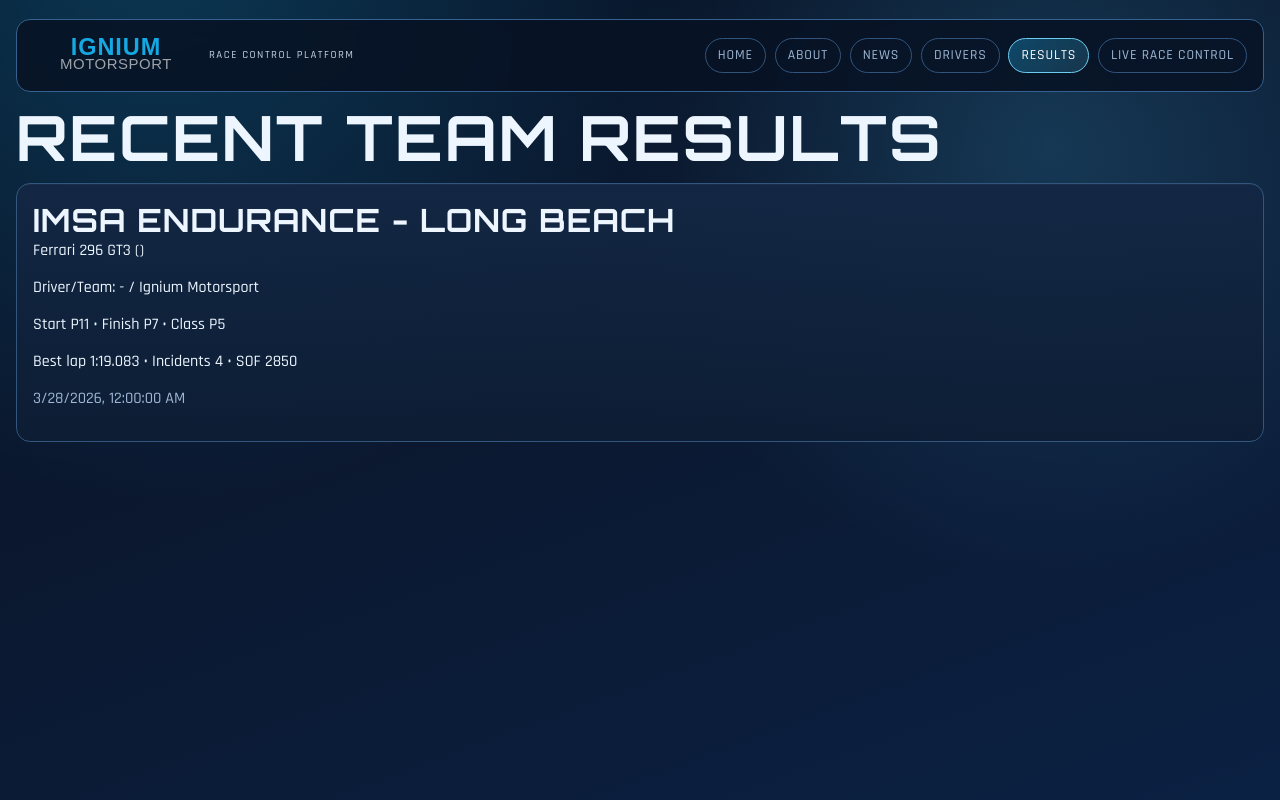
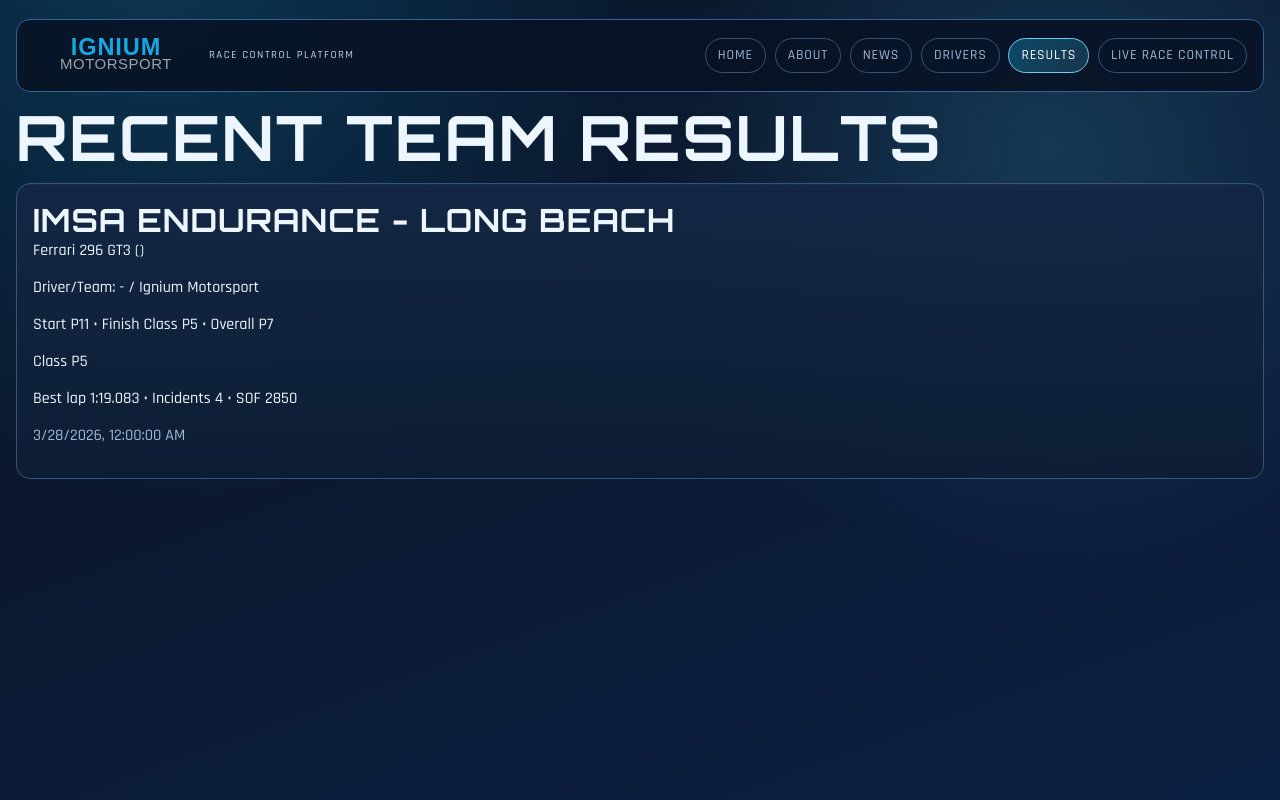
Before and after one commit to macleancherry/igniummotorsports, a React (Vite) app: page /results in a window 1280 px wide. Built offline with nearby package versions, Linux system fonts and the light colour scheme; no server answers.

Commit message:
Prioritize class finish in results display

```diff
--- a/src/pages/DriverProfilePage.tsx
+++ b/src/pages/DriverProfilePage.tsx
@@ -80,7 +80,10 @@ export function DriverProfilePage() {
             <h3>{result.series ?? "Session"}</h3>
             <p>{result.track}</p>
             <p>{result.car}</p>
-            <p>Start P{result.startPosition ?? "-"} → Finish P{result.finishPosition ?? "-"}</p>
+            <p>
+              Start P{result.startPosition ?? "-"} → Finish {result.classPosition != null ? `Class P${result.classPosition}` : `P${result.finishPosition ?? "-"}`}
+            </p>
+            {result.classPosition != null ? <p>Overall finish P{result.finishPosition ?? "-"}</p> : null}
             <p>Class P{result.classPosition ?? "-"} • Inc {result.incidents ?? "-"}</p>
             <p>Best lap {result.bestLap ?? "-"}</p>
             {result.resultUrl && (
--- a/src/pages/ResultsPage.tsx
+++ b/src/pages/ResultsPage.tsx
@@ -35,7 +35,11 @@ export function ResultsPage() {
             <h2>{result.series} - {result.track}</h2>
             <p>{result.car} ({result.carClass})</p>
             <p>Driver/Team: {result.driverName ?? "-"} / {result.teamName ?? "Ignium Motorsport"}</p>
-            <p>Start P{result.startPosition ?? "-"} • Finish P{result.finishPosition ?? "-"} • Class P{result.classPosition ?? "-"}</p>
+            <p>
+              Start P{result.startPosition ?? "-"} • Finish {result.classPosition != null ? `Class P${result.classPosition}` : `P${result.finishPosition ?? "-"}`}
+              {result.classPosition != null ? ` • Overall P${result.finishPosition ?? "-"}` : ""}
+            </p>
+            <p>Class P{result.classPosition ?? "-"}</p>
             <p>Best lap {result.bestLap ?? "-"} • Incidents {result.incidents ?? "-"} • SOF {result.strengthOfField ?? "-"}</p>
             <p className="muted">{result.completedAt ? new Date(result.completedAt).toLocaleString() : "Unknown date"}</p>
             {result.resultUrl && <a href={result.resultUrl} target="_blank" rel="noreferrer">Open iRacing result</a>}
```
